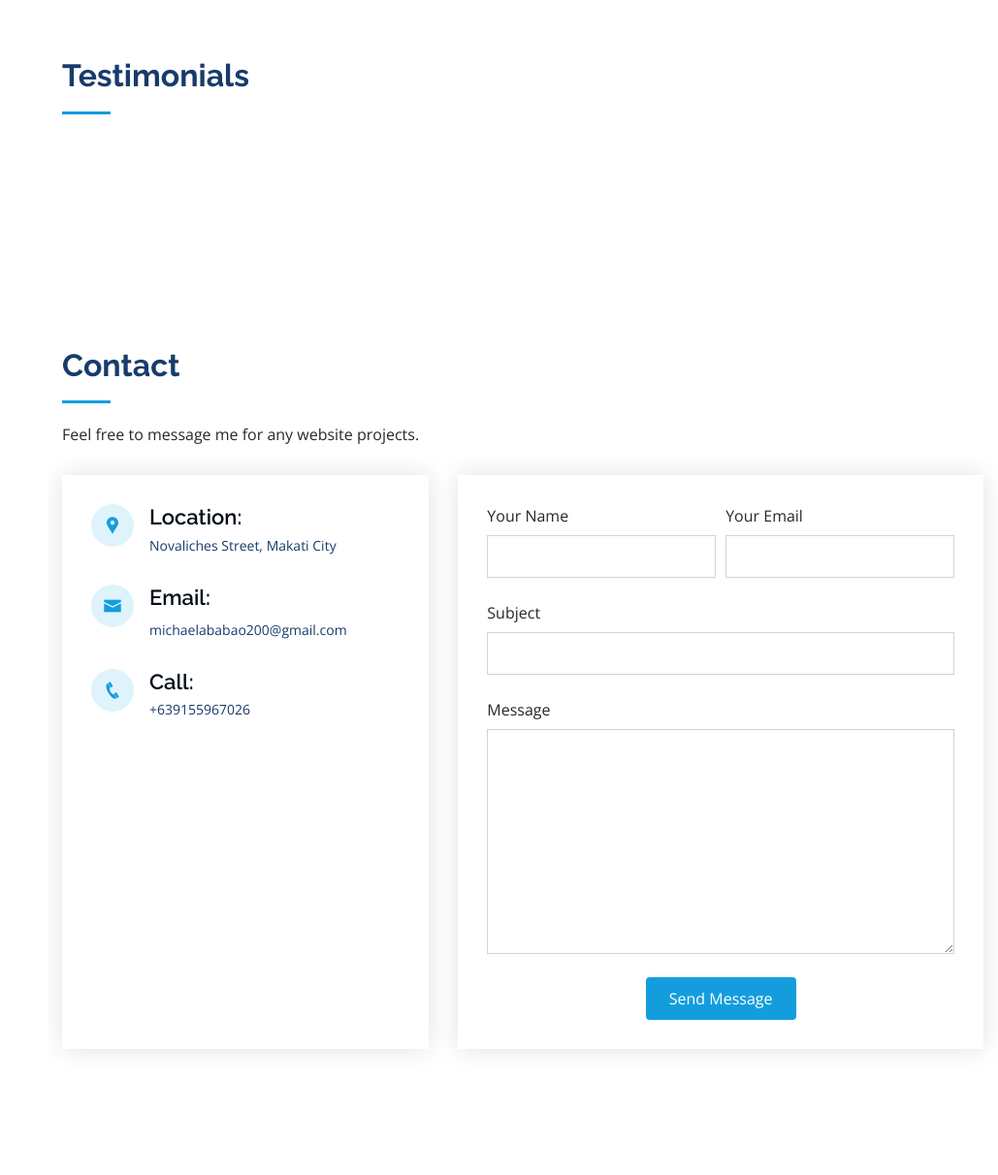
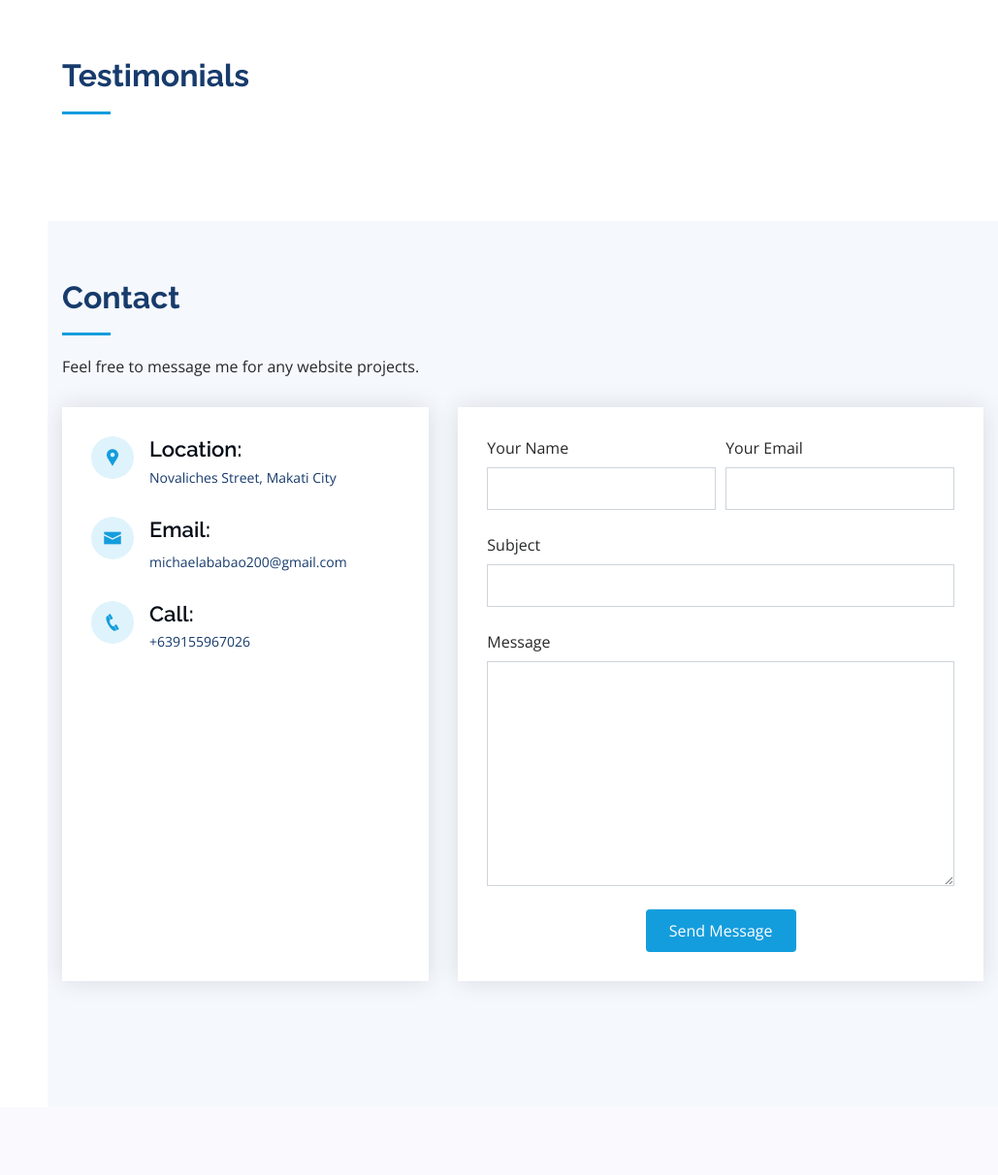
Before and after one commit to aceaceace30/personal-website, a Django app: page / in a window 1280 px wide. Shown: the part 3841-5053 px from the top of the page at 97% size, without its empty margins (251-1280 px from the left). After the commit the page ends 4861 px from the top, so only its background shows below. Run offline with Django 3.2, Linux system fonts and the light colour scheme; data comes from the database, SQL or seed files in the repository; data that the repository does not hold is empty; some libraries are stand-ins or nearby versions.

Commit message:
Modified testimonials section

```diff
--- a/portfolio/templates/portfolio/index.html
+++ b/portfolio/templates/portfolio/index.html
@@ -187,7 +187,7 @@
     </section><!-- End Portfolio Section -->
 
     <!-- ======= Testimonials Section ======= -->
-    <section id="contact" class="contact">
+    <section id="testimonials" class="testimonials">
         <div class="container">
             <div class="section-title">
                 <h2>Testimonials</h2>
@@ -208,10 +208,10 @@
                 {% endfor %}
             </div>
         </div>
-    </section><!-- End Contact Section -->
+    </section><!-- End Testimonials Section -->
 
     <!-- ======= Contact Section ======= -->
-    <section id="contact" class="contact">
+    <section id="contact" class="contact section-bg"">
         <div class="container">
 
             <div class="section-title">
```
